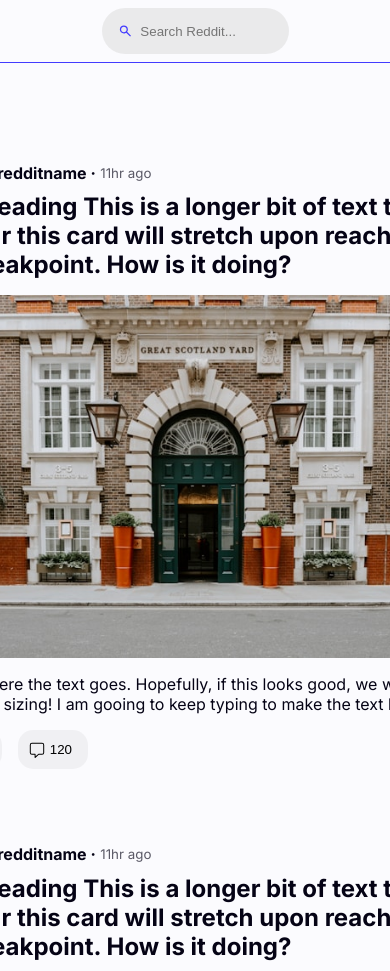
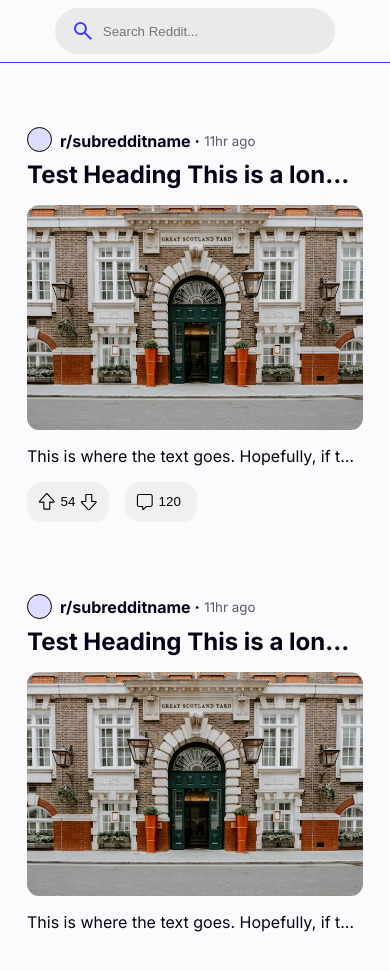
Before and after one commit to rbrickmn/mini-reddit-app, a React (Vite) app: page / in a window 390 px wide. After the commit the page ends 939 px from the top, so only its background shows below. Built offline with nearby package versions, Linux system fonts and the light colour scheme.

Commit message:
Tweak responsive design

```diff
--- a/src/components/Feed/Feed.css
+++ b/src/components/Feed/Feed.css
@@ -9,6 +9,6 @@
   vertical-align: middle;
   overflow: scroll;
   height: 100vh;
-  margin-top: 4rem;
+  margin-top: 2rem;
   padding-bottom: 10rem;
 }
--- a/src/components/Post/Post.css
+++ b/src/components/Post/Post.css
@@ -106,4 +106,7 @@
   border-radius: 12.2px;
   margin-top: 0.5rem;
   margin-bottom: 0.5rem;
+  max-width: 100%;
+  height: auto;
+  width: auto;
 }
--- a/src/components/Post/Post.jsx
+++ b/src/components/Post/Post.jsx
@@ -30,10 +30,10 @@ const Post = () => {
                 <svg
                   rpl=""
                   fill="currentColor"
-                  height="1rem"
+                  height="1.1rem"
                   icon-name="upvote-outline"
                   viewBox="0 0 20 20"
-                  width="1rem"
+                  width="1.1rem"
                   className="vote-btn"
                   xmlns="http://www.w3.org/2000/svg"
                 >
@@ -46,10 +46,10 @@ const Post = () => {
                 <svg
                   rpl=""
                   fill="currentColor"
-                  height="1rem"
+                  height="1.1rem"
                   icon-name="downvote-outline"
                   viewBox="0 0 20 20"
-                  width="1rem"
+                  width="1.1rem"
                   className="vote-btn"
                   xmlns="http://www.w3.org/2000/svg"
                 >
@@ -64,10 +64,10 @@ const Post = () => {
                   aria-hidden="true"
                   className="vote-btn"
                   fill="currentColor"
-                  height="1rem"
+                  height="1.1rem"
                   icon-name="comment-outline"
                   viewBox="0 0 20 20"
-                  width="1rem"
+                  width="1.1rem"
                   xmlns="http://www.w3.org/2000/svg"
                 >
                   <path d="M7.725 19.872a.718.718 0 0 1-.607-.328.725.725 0 0 1-.118-.397V16H3.625A2.63 2.63 0 0 1 1 13.375v-9.75A2.629 2.629 0 0 1 3.625 1h12.75A2.63 2.63 0 0 1 19 3.625v9.75A2.63 2.63 0 0 1 16.375 16h-4.161l-4 3.681a.725.725 0 0 1-.489.191ZM3.625 2.25A1.377 1.377 0 0 0 2.25 3.625v9.75a1.377 1.377 0 0 0 1.375 1.375h4a.625.625 0 0 1 .625.625v2.575l3.3-3.035a.628.628 0 0 1 .424-.165h4.4a1.377 1.377 0 0 0 1.375-1.375v-9.75a1.377 1.377 0 0 0-1.374-1.375H3.625Z"></path>
--- a/src/components/SearchBar/SearchBar.css
+++ b/src/components/SearchBar/SearchBar.css
@@ -28,7 +28,7 @@
 
 @media (max-width: 600px) {
   .search-wrapper {
-    max-width: 50%;
+    max-width: 75%;
   }
 
   .header-search {
--- a/src/index.css
+++ b/src/index.css
@@ -35,6 +35,22 @@ button {
   border: none;
 }
 
+@media (max-width: 1055px) {
+  /* .post-img {
+    max-width: 30rem;
+    margin-left: auto;
+    margin-right: auto;
+  } */
+
+  .sidebar-wrapper {
+    display: none;
+  }
+
+  .feed {
+    padding-left: 0;
+  }
+}
+
 @media (max-width: 600px) {
   .sidebar-wrapper {
     display: none;
@@ -44,17 +60,56 @@ button {
     padding-left: 0;
   }
 
-  .post-img {
+  /* .post-img {
     max-width: 22rem;
     margin-left: auto;
     margin-right: auto;
+  } */
+
+  .post-card {
+    padding: 0.5rem;
+    width: auto;
+  }
+
+  .post-title {
+    overflow: hidden;
+    text-overflow: ellipsis;
+    white-space: nowrap;
+    max-width: 30rem;
   }
 }
 
-@media (max-width: 1055px) {
+@media (max-width: 500px) {
+  .post-title {
+    overflow: hidden;
+    text-overflow: ellipsis;
+    white-space: nowrap;
+  }
+
+  .post-text {
+    overflow: hidden;
+    text-overflow: ellipsis;
+    white-space: nowrap;
+    max-width: 25rem;
+  }
+
+  .post-card {
+    padding: 1rem;
+    max-width: 25rem;
+  }
+
   .post-img {
-    max-width: 34rem;
-    margin-left: auto;
-    margin-right: auto;
+    width: auto;
   }
 }
+
+@media (max-width: 400px) {
+  .post-img {
+    width: auto;
+  }
+
+  .post-card {
+    padding-left: 2rem;
+    padding-right: 2rem;
+  }
+}
```
